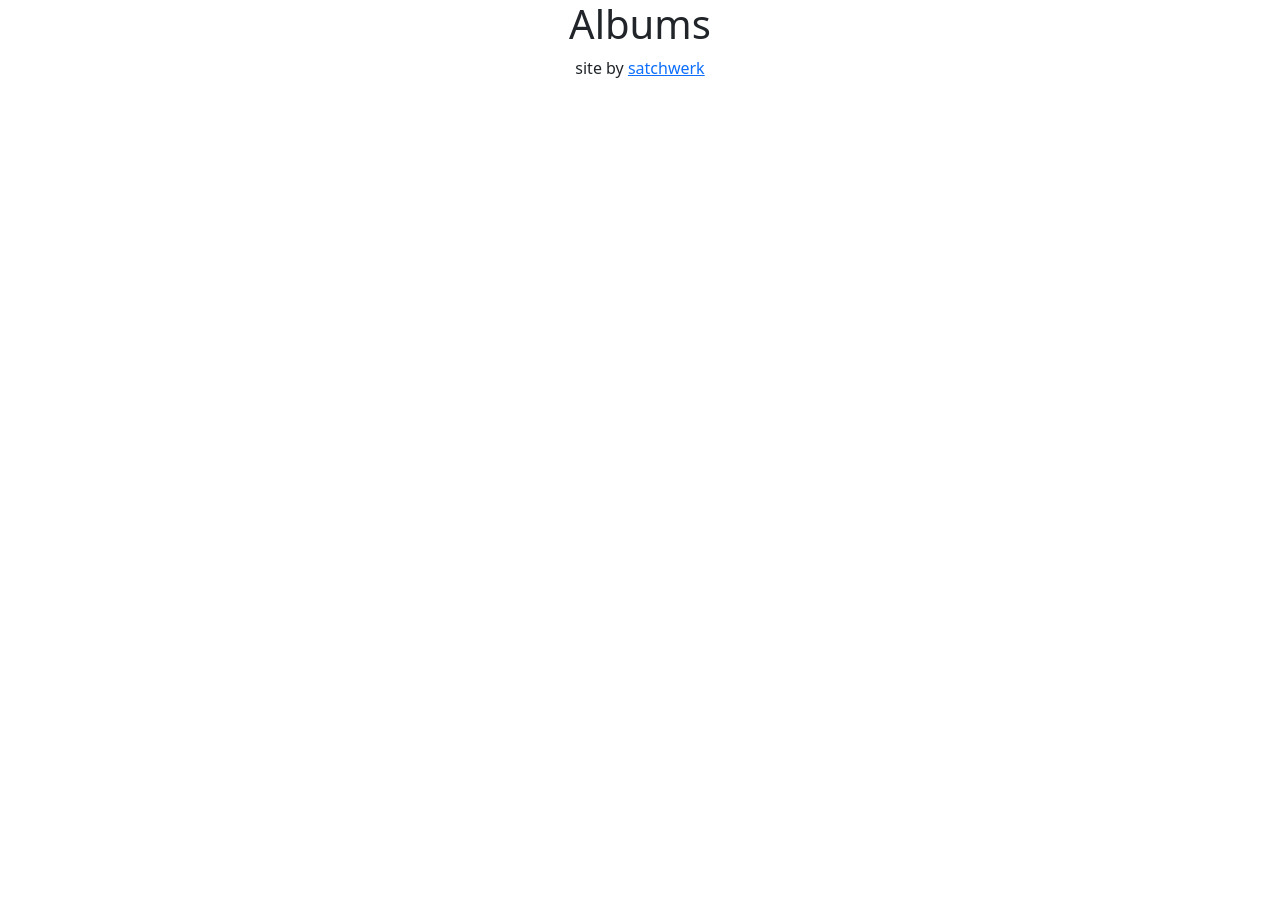
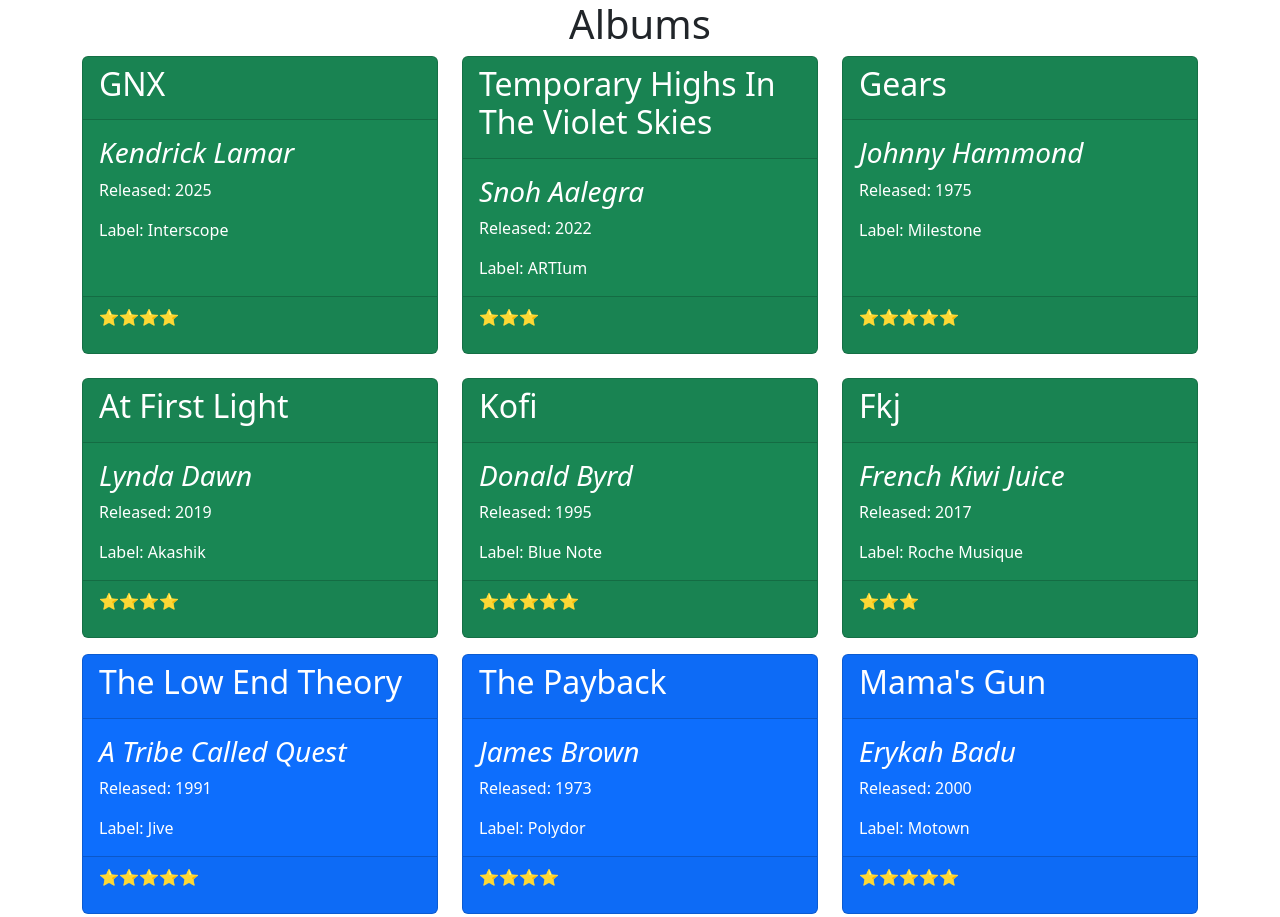
Before and after one commit to bluesatch/albumsjs, a plain HTML site: page index.html in a window 1280 px wide. Shown: the top 917 px of the page. Before the commit the page ends 800 px from the top, so only its background shows below. Drawn offline with nearby package versions, Linux system fonts and the light colour scheme.

Commit message:
loaded all of the albums

```diff
--- a/index.html
+++ b/index.html
@@ -14,14 +14,14 @@
         </div>
     </header>
     <main class="main" id="main">
-        <section class="section" id="newSection">
+        <section class="section mb-3" id="newSection">
             <div class="container">
-                <div class="row row-cols-1 row-cols-md-2 row-cols-lg-3 g4" id="newRow"></div>
+                <div class="row row-cols-1 row-cols-md-2 row-cols-lg-3 g-4" id="newRow"></div>
             </div>
         </section>
         <section class="section" id="favSection">
             <div class="container">
-                <div class="row row-cols-1 row-cols-md-2 row-cols-lg-3" id="favRow"></div>
+                <div class="row row-cols-1 row-cols-md-2 row-cols-lg-3 g-4" id="faveRow"></div>
             </div>
         </section>
     </main>
--- a/js/app.js
+++ b/js/app.js
@@ -18,7 +18,7 @@ const albums = [
     {
         id: '602475686750',
         artist: 'kendrick lamar',
-        title: 'gnx',
+        title: 'GNX',
         label: 'interscope',
         stars: 4,
         genre: 'hip hop',
@@ -126,3 +126,89 @@ const albums = [
         group: 'fave'
     }
 ]
+
+// build card
+const buildCard =(obj)=> {
+    const column = document.createElement('div')
+    column.classList.add('col')
+
+    const cardColor = obj.group == 'new' ? 'success' : 'primary'
+
+    const card = document.createElement('div')
+    card.classList.add('card', 'h-100', `text-bg-${cardColor}`)
+    card.setAttribute('id', `card_${obj.id}`)
+
+    const cardHeader = document.createElement('header')
+    cardHeader.classList.add('card-header')
+
+    const cardTitle = document.createElement('h2')
+    cardTitle.classList.add('card-title', 'text-capitalize')
+    cardTitle.innerText = obj.title
+
+    cardHeader.appendChild(cardTitle)
+
+    const cardBody = document.createElement('section')
+    cardBody.classList.add('card-body')
+
+    const cardArtist = document.createElement('h3')
+    cardArtist.classList.add('text-capitalize', 'fst-italic')
+    cardArtist.innerText = obj.artist
+
+    const cardYrReleased = document.createElement('p')
+    cardYrReleased.classList.add('card-text')
+    cardYrReleased.innerText = `Released: ${obj.yrReleased}`
+
+    const cardLabel = document.createElement('p')
+    cardLabel.classList.add('card-text', 'text-capitalize')
+    cardLabel.innerText = `Label: ${obj.label}`
+
+    cardBody.appendChild(cardArtist)
+    cardBody.appendChild(cardYrReleased)
+    cardBody.appendChild(cardLabel)
+
+
+    const cardFooter = document.createElement('footer')
+    cardFooter.classList.add('card-footer')
+
+    const starDisplay = document.createElement('p')
+    let stars = ''
+
+    while (obj.stars > 0) {
+        stars = stars + '⭐️'
+        obj.stars--
+    }
+
+
+
+    starDisplay.innerText = stars
+
+    cardFooter.appendChild(starDisplay)
+
+    card.appendChild(cardHeader)
+    card.appendChild(cardBody)
+    card.appendChild(cardFooter)
+
+    column.appendChild(card)
+
+    return column
+
+}
+
+// load All albums
+const loadAll =(arr)=> {
+    const groups = ['new', 'fave']
+
+    groups.forEach(group => {
+        const row = document.getElementById(`${group}Row`)
+
+        for (let item of arr) {
+            if (item.group == group) {
+
+                row.appendChild(buildCard(item))
+            }
+        }
+    })
+
+}
+
+loadAll(albums)
```
